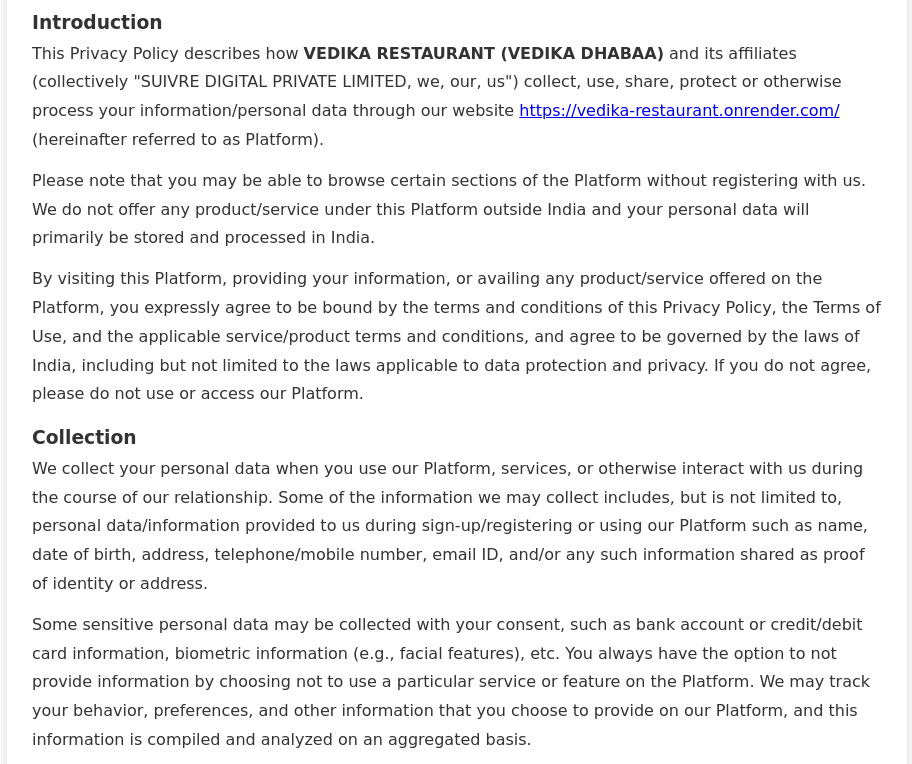
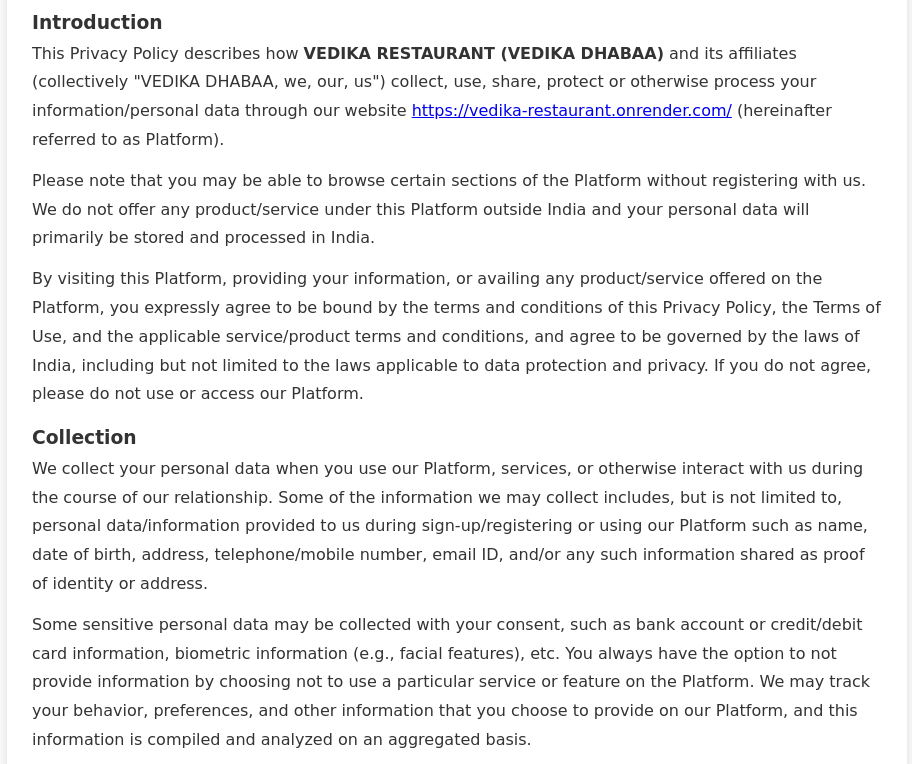
Before and after one commit to adityakumar841208/restaurant-management, a plain HTML site: page restaurant-website/pages/policy.html in a window 1280 px wide. Shown: the part 1797-2561 px from the top of the page, without its empty margins (183-1095 px from the left). Drawn offline with Linux system fonts and the light colour scheme.

Commit message:
minro changes in policy page

```diff
--- a/restaurant-website/pages/policy.html
+++ b/restaurant-website/pages/policy.html
@@ -175,7 +175,7 @@
 
         <h3>Introduction</h3>
         <p>This Privacy Policy describes how <strong>VEDIKA RESTAURANT (VEDIKA DHABAA)</strong> and its affiliates
-            (collectively "SUIVRE DIGITAL PRIVATE LIMITED, we, our, us") collect, use, share, protect or otherwise
+            (collectively "VEDIKA DHABAA, we, our, us") collect, use, share, protect or otherwise
             process your information/personal data through our website <a href="https://vedika-restaurant.onrender.com/"
                 target="_blank">https://vedika-restaurant.onrender.com/</a> (hereinafter referred to as Platform).</p>
         <p>Please note that you may be able to browse certain sections of the Platform without registering with us. We
```
